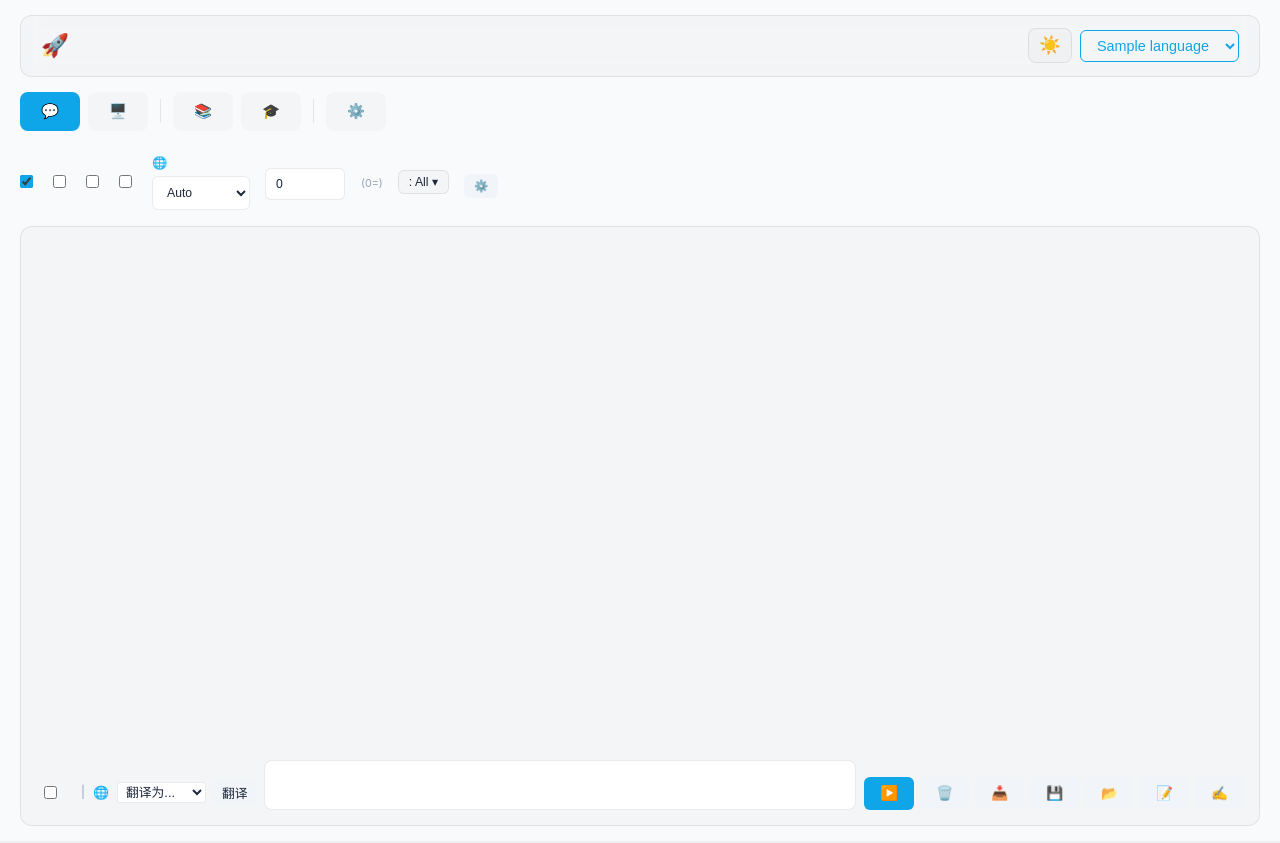
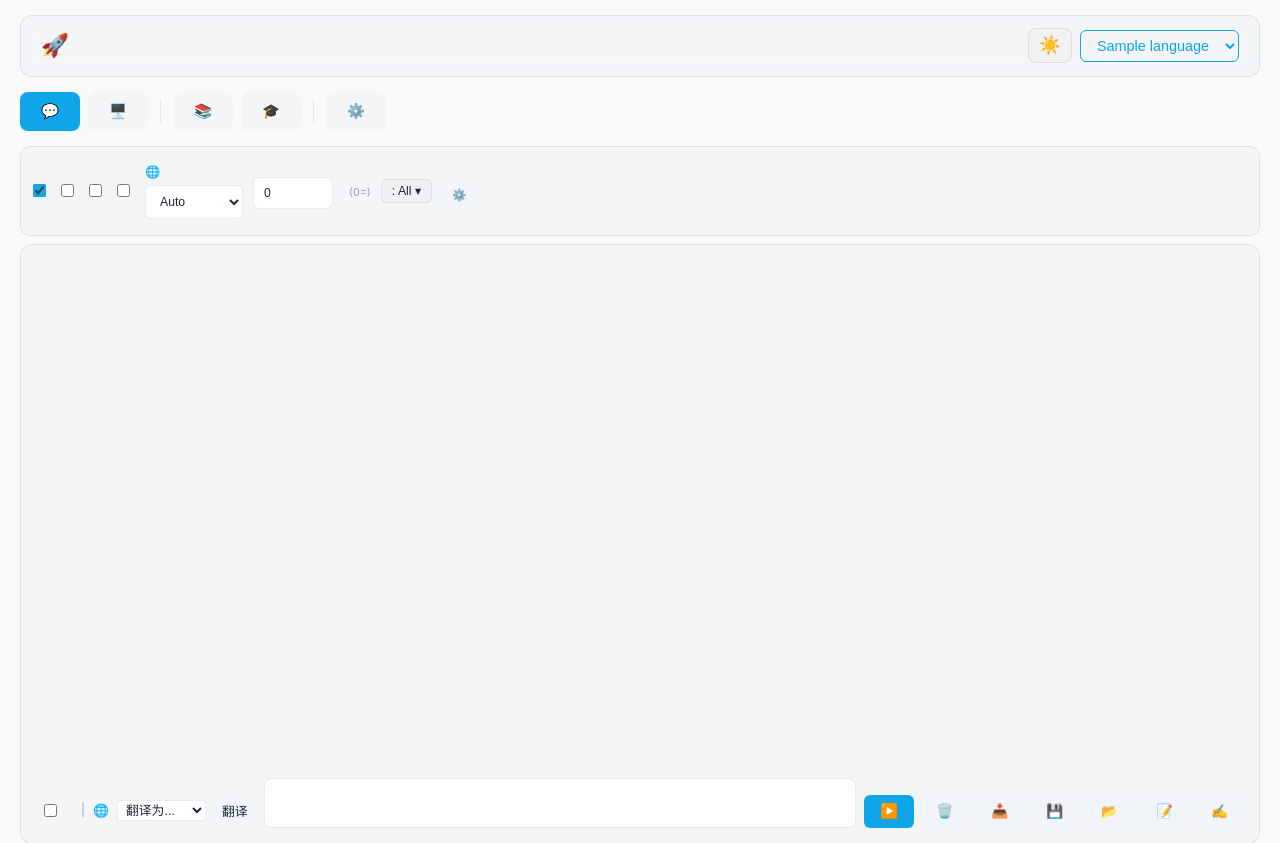
Before and after one commit to cycleuser/GangDan, a Python web app: template gangdan/templates/index.html in a window 1280 px wide. Shown: the top 843 px of the page. Run offline with Jinja, Linux system fonts and the light colour scheme; the template is opened without the code that fills it: most values are stand-ins (such as "Sample title", 1, 10 or a date in 2020); some libraries are stand-ins or nearby versions.

Commit message:
Update style.css

```diff
--- a/gangdan/static/css/style.css
+++ b/gangdan/static/css/style.css
@@ -425,8 +425,15 @@ body {
     transition: border-color 0.2s; min-width: 200px;
 }
 .chat-input:focus { border-color: var(--accent); outline: none; }
-.chat-options { display: flex; gap: 15px; margin-bottom: 8px; font-size: 0.9em; flex-wrap: wrap; align-items: center; }
-.chat-options label { display: flex; align-items: center; gap: 5px; cursor: pointer; color: var(--text-secondary); }
+.chat-options {
+    display: flex; gap: 10px; margin-bottom: 8px; font-size: 0.9em; flex-wrap: wrap; align-items: center;
+    padding: 8px 12px;
+    background: var(--bg-card);
+    border-radius: 10px;
+    border: 1px solid var(--border);
+}
+.chat-options label { display: flex; align-items: center; gap: 5px; cursor: pointer; color: var(--text-secondary); transition: color 0.2s; }
+.chat-options label:hover { color: var(--text-primary); }
 .chat-options input:checked + span { color: var(--accent); }
 
 /* ============================================
```
